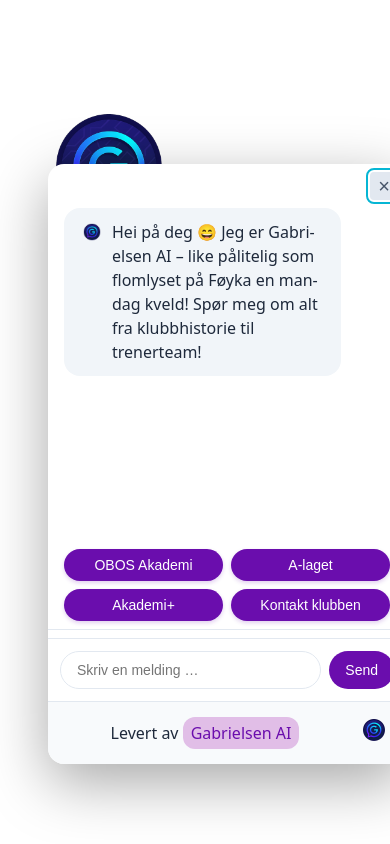
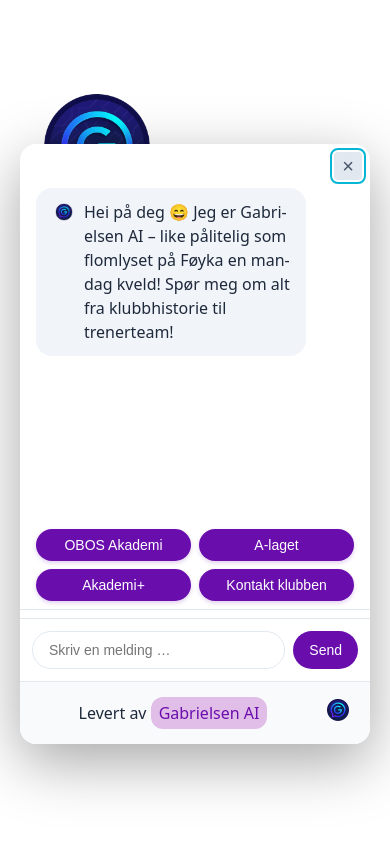
Before and after one commit to NikoBrokk/askerbot-demo, a website: page index.html in a window 390 px wide. Both pictures are taken after a click on the button "Åpne chat med Gabrielsen AI". Drawn offline with Linux system fonts and the light colour scheme.

Commit message:
Fix chatbot visibility and positioning
- Chat panel now completely hidden (visibility: hidden) when closed
- Only logo button visible until clicked
- Fixed positioning to match iframe settings (bottom: 20px, right: 20px)
- Updated z-index to 9999 to match iframe
- Improved search scoring for team name queries

```diff
--- a/index.html
+++ b/index.html
@@ -41,9 +41,9 @@
     /* Bot Container */
     .ga-bot {
       position: fixed;
-      bottom: 0;
-      right: 0;
-      z-index: 2147483000;
+      bottom: 20px; /* Add some margin from bottom edge */
+      right: 20px; /* Add some margin from right edge */
+      z-index: 9999; /* Match iframe z-index */
       font-family: inherit;
     }
 
@@ -81,9 +81,9 @@
       width: var(--bot-width);
       max-height: 75vh; /* Increased from 70vh to 75vh */
       height: var(--bot-height); /* Set fixed height for consistency */
-      background: white;
+      background: white; /* Always white background */
       border-radius: var(--radius);
-      box-shadow: var(--shadow);
+      box-shadow: var(--shadow); /* Always show shadow */
       display: flex;
       flex-direction: column;
       opacity: 0;
@@ -92,12 +92,14 @@
       pointer-events: none;
       overflow: hidden;
       position: relative;
+      visibility: hidden; /* Completely hidden when closed */
     }
 
     .ga-bot--open .ga-bot__panel {
       opacity: 1;
       transform: translateY(0) scale(1);
       pointer-events: auto;
+      visibility: visible; /* Show when open */
     }
 
     /* Close Button - positioned in top-right corner */
@@ -312,14 +314,14 @@
     /* Responsive */
     @media (max-width: 480px) {
       .ga-bot {
-        bottom: 0;
-        right: 0;
+        bottom: 20px; /* Keep same margin as desktop */
+        right: 20px; /* Keep same margin as desktop */
       }
 
       .ga-bot__panel {
-        width: calc(100vw - 32px);
+        width: calc(100vw - 40px); /* Account for margins */
         max-width: var(--bot-width);
-        right: -16px;
+        right: 0; /* Align with button */
       }
 
       .ga-bot__messages {
--- a/netlify/functions/chat.js
+++ b/netlify/functions/chat.js
@@ -127,7 +127,7 @@
     if (queryLower.includes('trener') || queryLower.includes('coach') || queryLower.includes('hovedtrener')) {
       if (key === 'trenere') score += 20;
     }
-    if (queryLower.includes('klubb') || queryLower.includes('navn')) {
+    if (queryLower.includes('klubb') || queryLower.includes('navn') || queryLower.includes('laget') || queryLower.includes('heter')) {
       if (key === 'klubb_info') score += 15;
     }
     if (queryLower.includes('stadion') || queryLower.includes('bane') || queryLower.includes('hvor')) {
```
